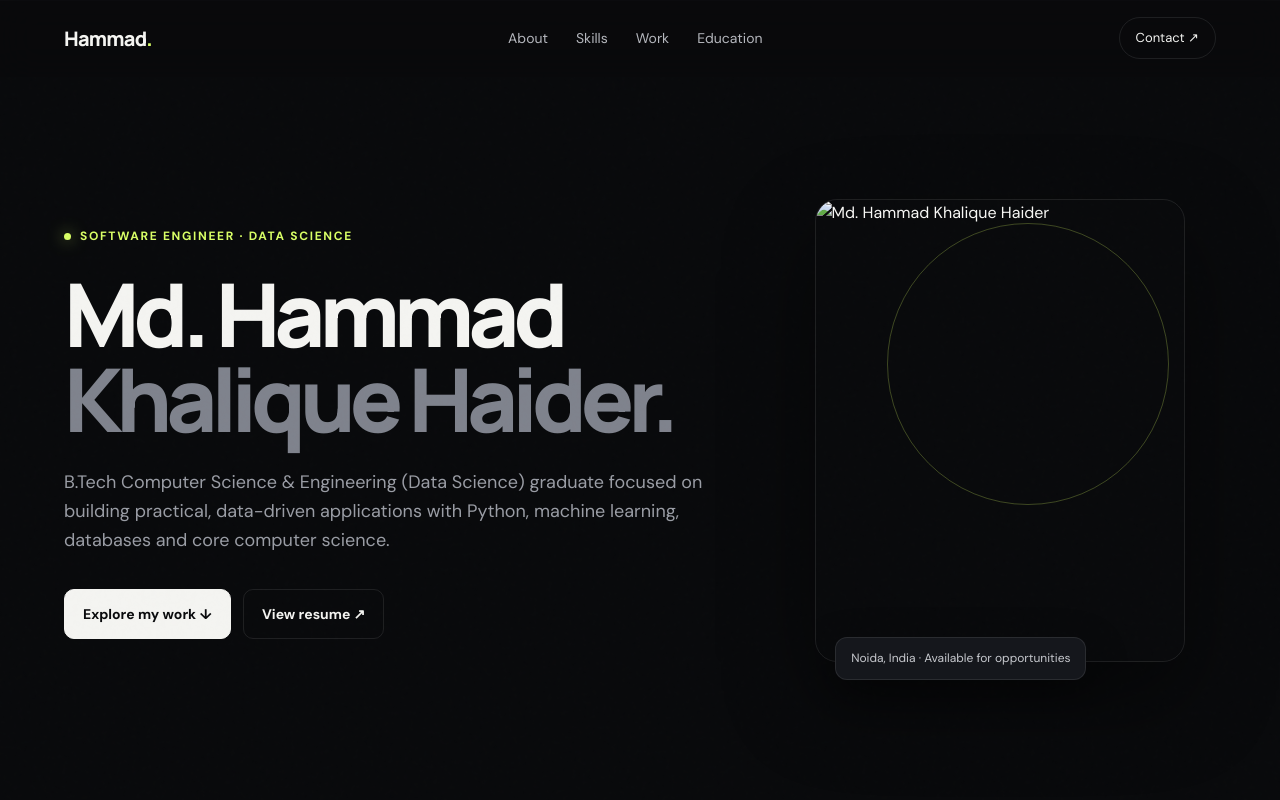
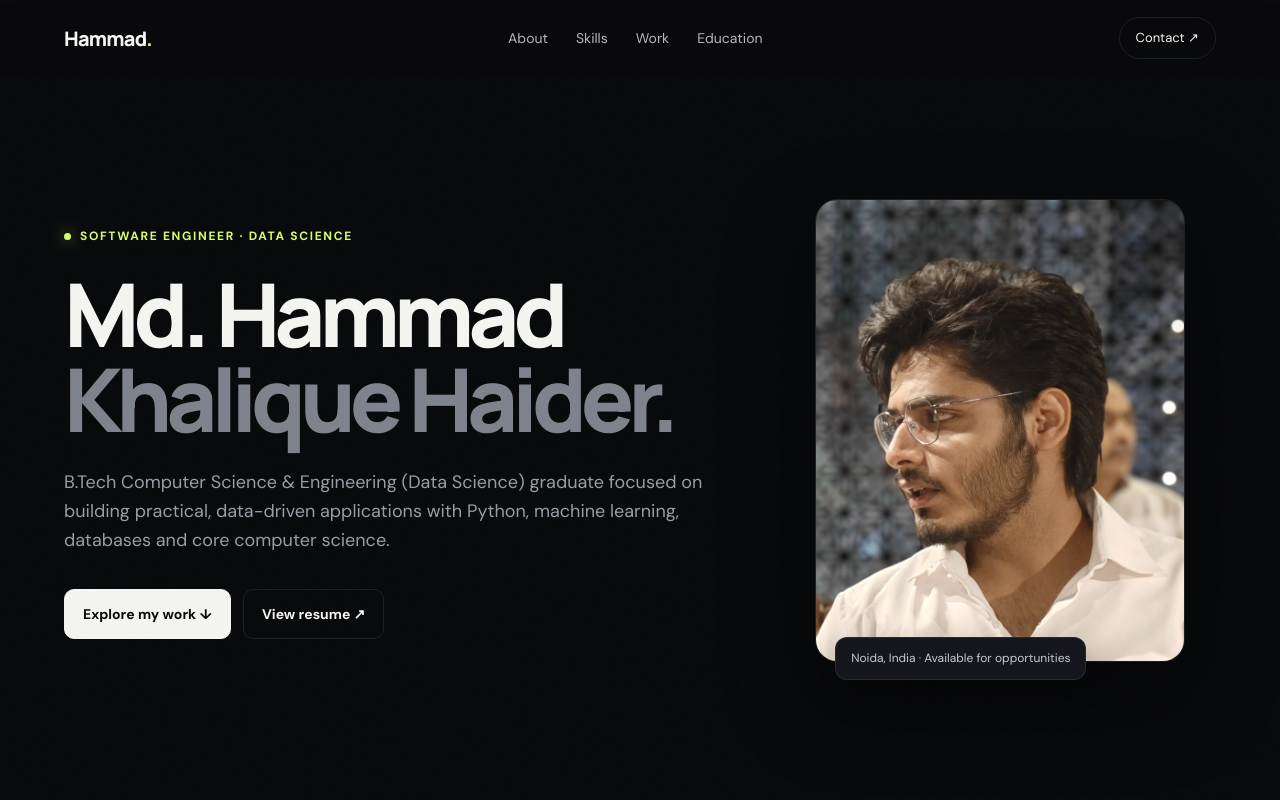
Before and after one commit to haiderhammad74-dot/haiderhammad74-dot.github.io, a plain HTML site: page index.html in a window 1280 px wide. Shown: the top 800 px of the page. Drawn offline with Linux system fonts and the light colour scheme.

Commit message:
Update profile image source in index.html

```diff
--- a/index.html
+++ b/index.html
@@ -103,7 +103,7 @@ footer{padding:28px 0;color:#676a72;font-size:12px;display:flex;justify-content:
       </div>
     </div>
     <div class="hero-photo-wrap">
-      <img class="hero-photo" src="assets/profile.jpg" alt="Md. Hammad Khalique Haider">
+      <img class="hero-photo" src="profile.jpg" alt="Md. Hammad Khalique Haider">
       <div class="photo-label">Noida, India · Available for opportunities</div>
     </div>
   </div>
```
